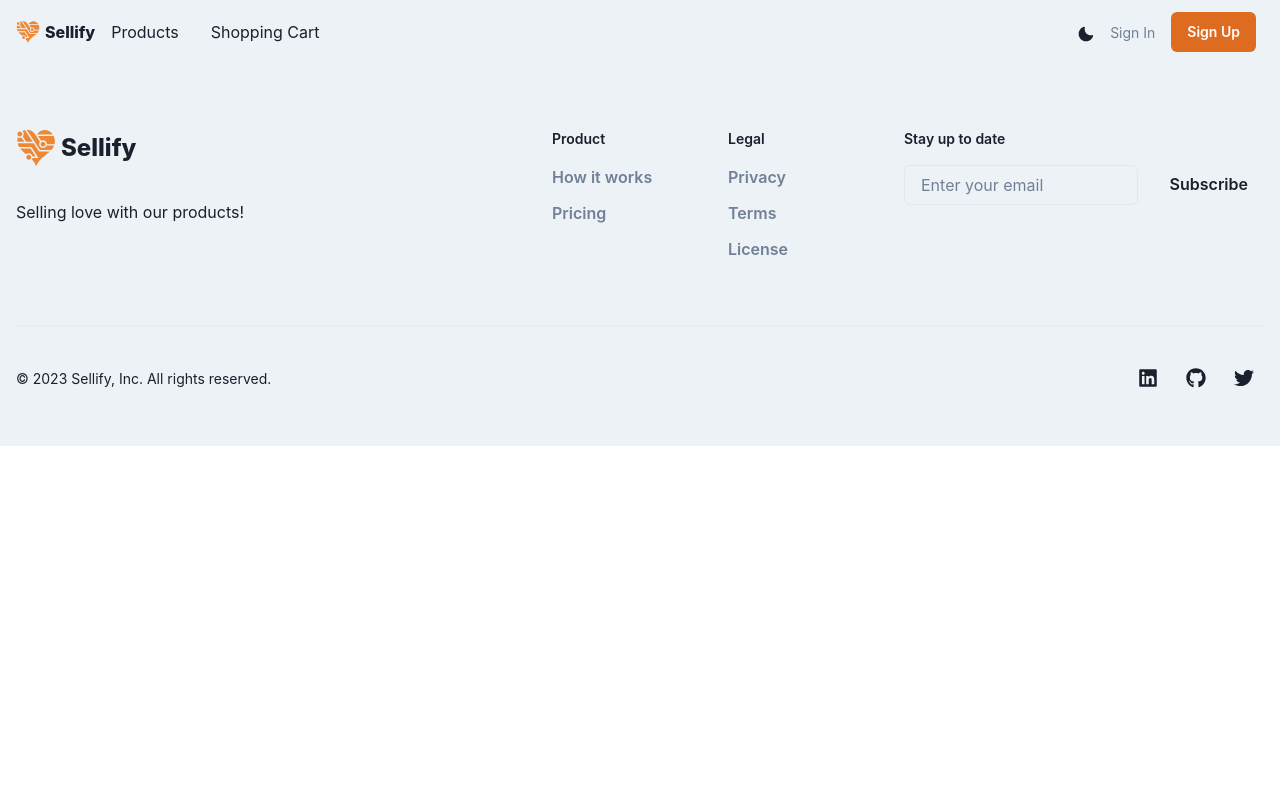
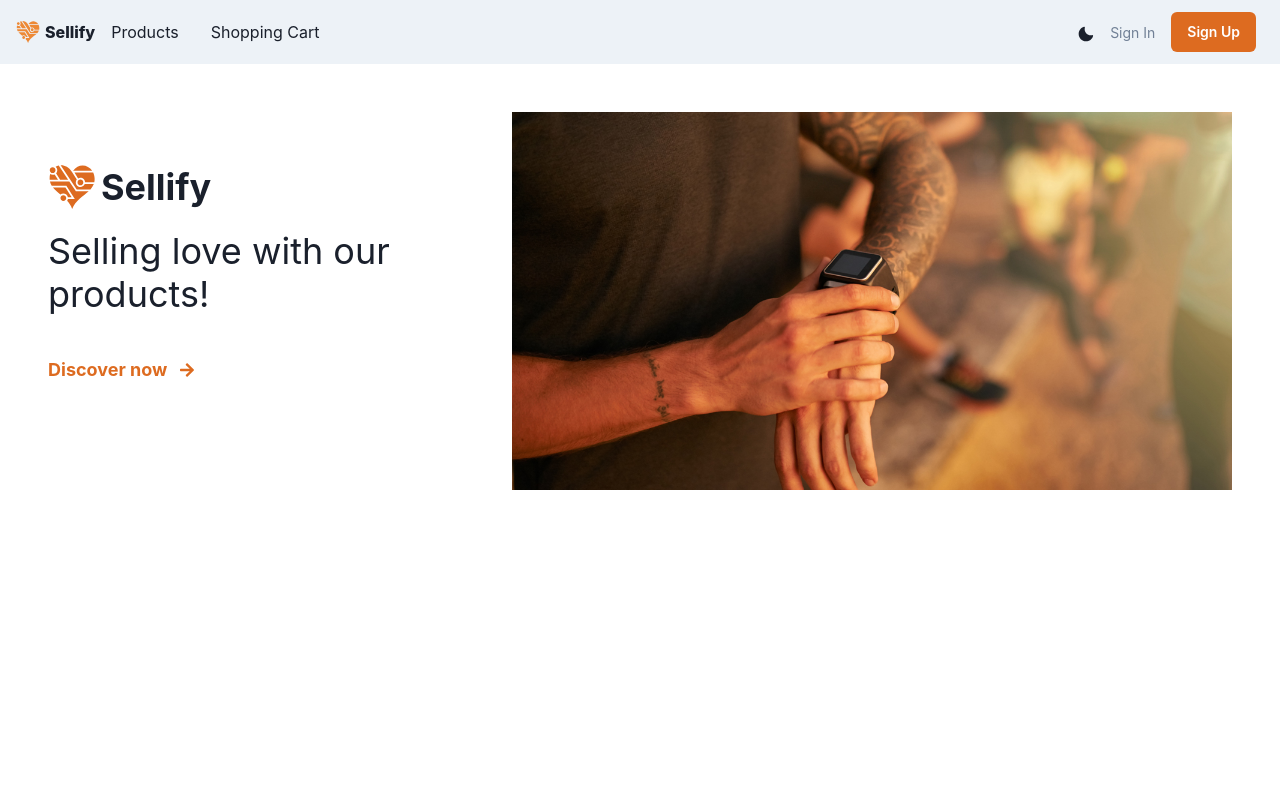
Before and after one commit to anshsahny/Sellify, a React (Create React App) app in the folder client/: page / in a window 1280 px wide. Shown: the top 800 px of the page. Built offline with nearby package versions, Linux system fonts and the light colour scheme.

Commit message:
Created Home Page

```diff
--- a/client/src/App.js
+++ b/client/src/App.js
@@ -1,9 +1,11 @@
 import { ChakraProvider } from '@chakra-ui/react';
 import { BrowserRouter as Router, Routes, Route } from 'react-router-dom';
+
 import Navbar from './Components/Navbar';
+import Home from './Components/Home';
 import Products from './Components/Products';
+import Product from './Components/Product';
 import Cart from './Components/Cart';
-import Product from './Components/Product';
 import Footer from './Components/Footer';
 
 function App() {
@@ -13,6 +15,7 @@ function App() {
         <Navbar />
         <main>
           <Routes>
+            <Route path='/' element={<Home />}></Route>
             <Route path='/products' element={<Products />}></Route>
             <Route path='/product/:id' element={<Product />}></Route>
             <Route path='/cart' element={<Cart />}></Route>
--- /dev/null
+++ b/client/src/Components/Home.jsx
@@ -0,0 +1,54 @@
+import { Box, Flex, Heading, HStack, Icon, Image, Link, Skeleton, Stack, useColorModeValue, Text } from '@chakra-ui/react'
+import { FaArrowRight } from 'react-icons/fa'
+import { Link as ReactLink } from 'react-router-dom'
+import { GiTechnoHeart } from 'react-icons/gi'
+
+const Home = () => {
+    return (
+        <Box maxW="8xl" mx="auto" px={{ base: '0', lg: '12' }} py={{ base: '0', lg: '12' }} minH='6xl'>
+            <Stack direction={{ base: 'column-reverse', lg: 'row' }} spacing={{ base: '0', lg: '20' }}>
+                <Box
+                    width={{ lg: 'sm' }}
+                    transform={{ base: 'translateY(-50%)', lg: 'none' }}
+                    bg={{ base: useColorModeValue('orange.50', 'gray.700'), lg: 'transparent' }}
+                    mx={{ base: '6', md: '8', lg: '0' }}
+                    px={{ base: '6', md: '8', lg: '0' }}
+                    py={{ base: '6', md: '8', lg: '12' }}
+                >
+                    <Stack spacing={{ base: '8', lg: '10' }}>
+                        <Stack spacing={{ base: '2', lg: '4' }}>
+                            <Flex alignItems='center'>
+                                <Icon as={GiTechnoHeart} h={12} w={12} color={useColorModeValue('orange.500', 'orange.300')} />
+                                <Text fontSize="4xl" fontWeight='bold' ml='5px'>
+                                    Sellify
+                                </Text>
+                            </Flex>
+                            <Heading size="xl" fontWeight="normal">
+                                Selling love with our products!
+                            </Heading>
+                        </Stack>
+                        <HStack spacing="3">
+                            <Link as={ReactLink} to='/products' color={useColorModeValue('orange.500', 'orange.300')} fontWeight="bold" fontSize="lg">
+                                Discover now
+                            </Link>
+                            <Icon color={useColorModeValue('orange.500', 'orange.300')} as={FaArrowRight} />
+                        </HStack>
+                    </Stack>
+                </Box>
+                <Flex flex="1" overflow="hidden">
+                    <Image
+                        src='images/landing.jpg'
+                        alt="Lovely Image"
+                        fallback={<Skeleton />}
+                        maxH="450px"
+                        minW="300px"
+                        objectFit="cover"
+                        flex="1"
+                    />
+                </Flex>
+            </Stack>
+        </Box>
+    )
+}
+
+export default Home
```
